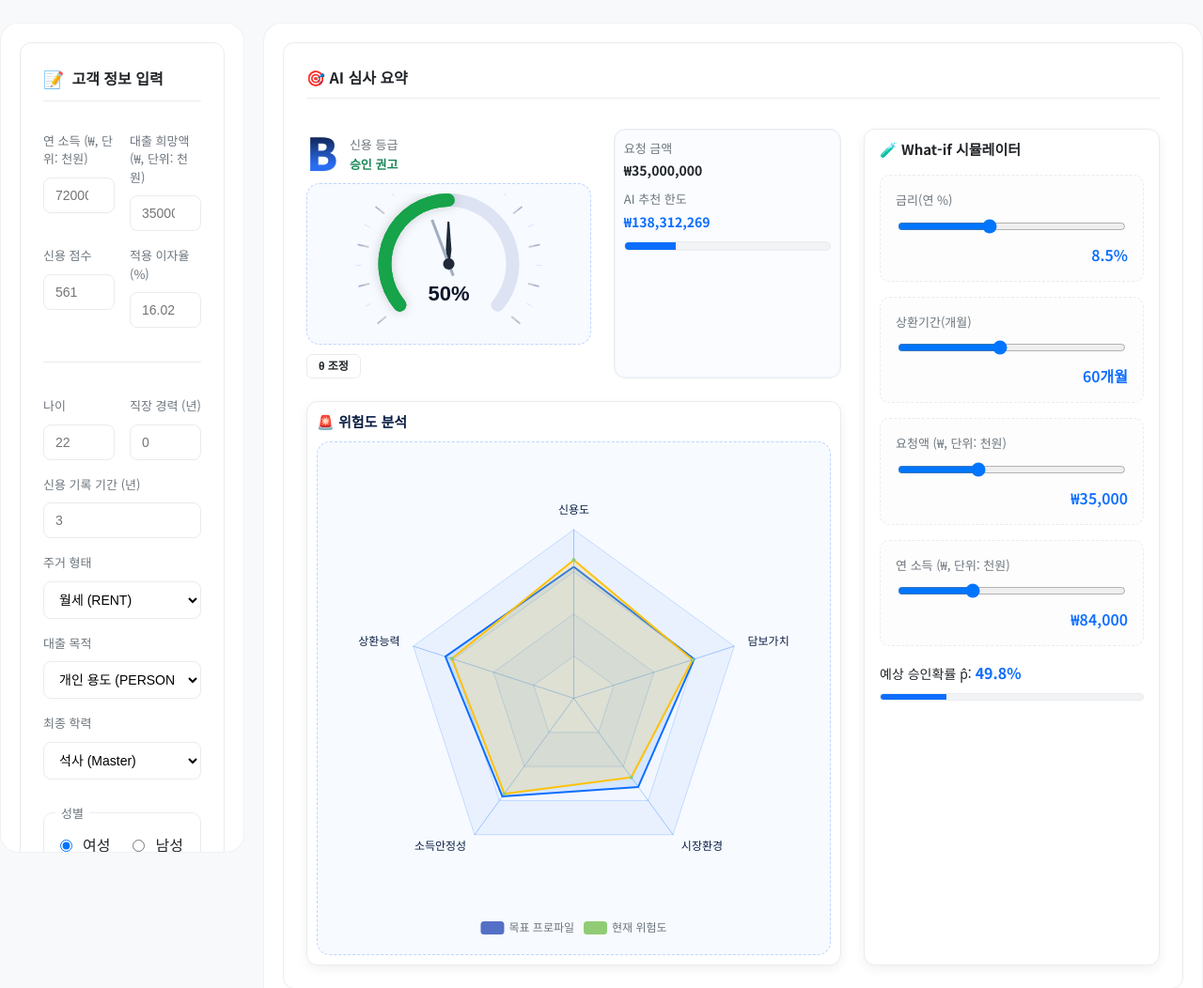
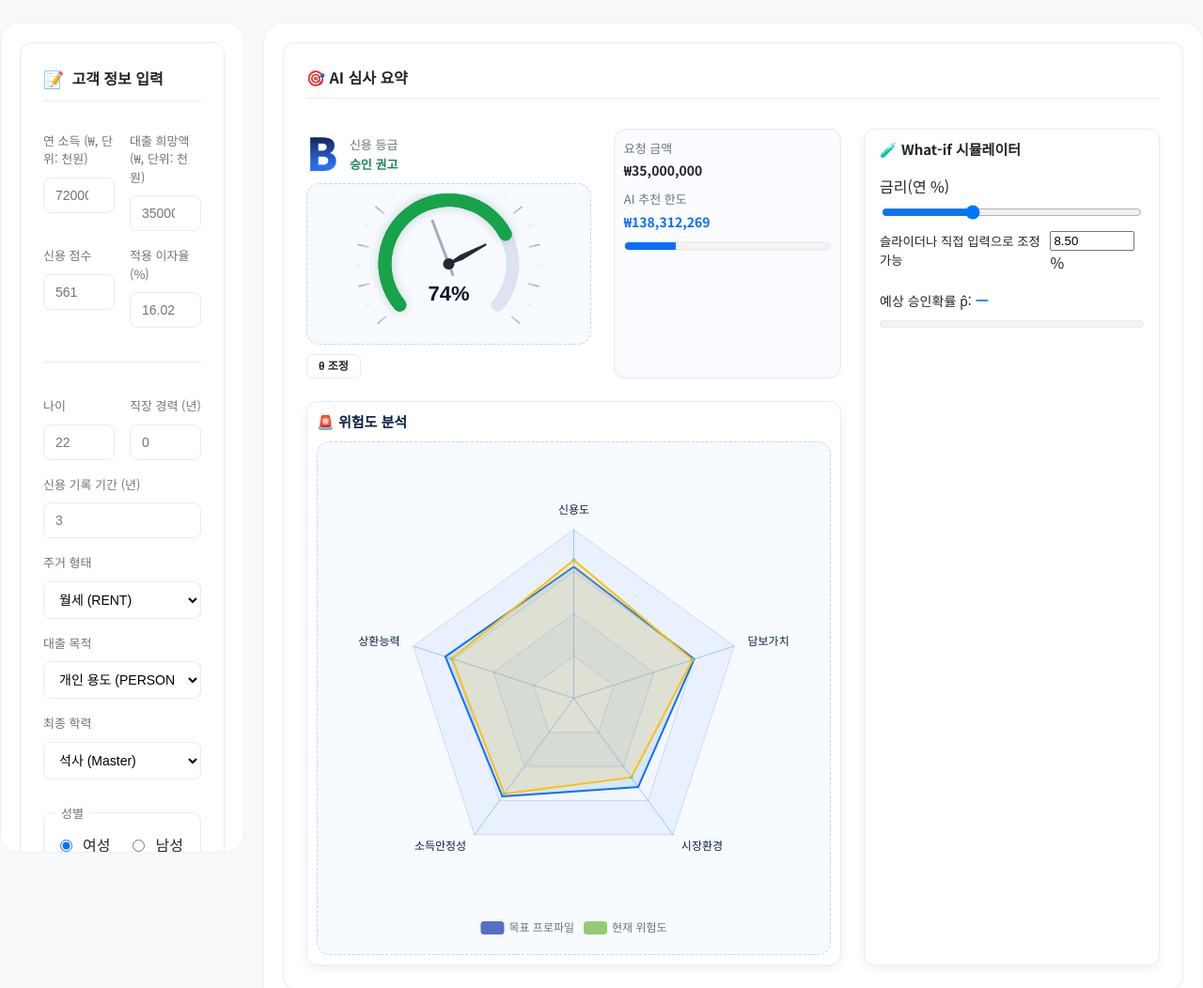
Before and after one commit to dreamwars99/dashboard_django, a Django app: page / in a window 1280 px wide. Shown: the part 88-1140 px from the top of the page at 94% size. Run offline with Django 4.2, Linux system fonts and the light colour scheme.

Commit message:
슬라이더 연동

```diff
--- a/personal/static/personal/index.js
+++ b/personal/static/personal/index.js
@@ -70,6 +70,28 @@
     }, wait);
   };
 }
+
+// 1) 슬라이더(range)와 숫자(number) 양방향 동기화 유틸
+function bindRangeAndNumber(rangeEl, numberEl, onChange) {
+  // -- 슬라이더 → 숫자
+  rangeEl.addEventListener('input', () => {
+    numberEl.value = rangeEl.value;            // 같은 단위(%)로 보관
+    onChange?.(Number(rangeEl.value));         // 변경 콜백으로 외부 업데이트
+  });
+
+  // -- 숫자 → 슬라이더 (유효성 체크 + 클램프)
+  numberEl.addEventListener('input', () => {
+    const min = Number(numberEl.min ?? rangeEl.min ?? 0);
+    const max = Number(numberEl.max ?? rangeEl.max ?? 100);
+    let v = Number(numberEl.value);
+    if (Number.isNaN(v)) return;               // 비숫자 입력 중엔 무시
+    v = Math.min(max, Math.max(min, v));       // 범위 강제
+    numberEl.value = v.toFixed(2);             // 표시 포맷(필요시 조정)
+    rangeEl.value = numberEl.value;            // 슬라이더도 이동
+    onChange?.(v);
+  });
+}
+
 
 /**
  * @description ECharts 인스턴스를 생성하거나 반환한다.
@@ -728,12 +750,12 @@
  * @param {string} initial.grade - 기본 등급.
  */
 function initWhatIfPanel(initial) {
-  const rateEl = document.getElementById('wiRate');
+  const rateEl = document.getElementById('wi_rate_range');
+  const rateNumberEl = document.getElementById('wi_rate_input');
   const termEl = document.getElementById('wiTerm');
   const amountEl = document.getElementById('wiAmount');
   const incomeEl = document.getElementById('wiIncome');
   const outputs = {
-    rate: document.getElementById('wiRateOut'),
     term: document.getElementById('wiTermOut'),
     amount: document.getElementById('wiAmountOut'),
     income: document.getElementById('wiIncomeOut'),
@@ -741,7 +763,7 @@
     progress: document.getElementById('wiProgress'),
   };
 
-  if (!rateEl || !termEl || !amountEl || !incomeEl) return;
+  if (!rateEl || !rateNumberEl || !termEl || !amountEl || !incomeEl) return;
   if (Object.values(outputs).some(function (el) { return !el; })) return;
 
   const defaults = {
@@ -752,12 +774,13 @@
   };
 
   rateEl.value = String(defaults.rate);
+  rateNumberEl.value = Number(defaults.rate).toFixed(2);
   termEl.value = String(defaults.term);
   amountEl.value = String(defaults.amount);
   incomeEl.value = String(defaults.income);
 
   const syncOutputs = function () {
-    outputs.rate.textContent = Number(rateEl.value).toFixed(1) + '%';
+    rateNumberEl.value = Number(rateEl.value || 0).toFixed(2);
     outputs.term.textContent = termEl.value + '개월';
     outputs.amount.textContent = formatKRWThousandUnit(Number(amountEl.value));
     outputs.income.textContent = formatKRWThousandUnit(Number(incomeEl.value));
@@ -784,7 +807,12 @@
   state.whatif.recalculate = recalc;
   const debouncedRecalc = debounce(recalc, 250);
 
-  [rateEl, termEl, amountEl, incomeEl].forEach(function (input) {
+  bindRangeAndNumber(rateEl, rateNumberEl, function () {
+    syncOutputs();
+    debouncedRecalc();
+  });
+
+  [termEl, amountEl, incomeEl].forEach(function (input) {
     input.addEventListener('input', function () {
       syncOutputs();
       debouncedRecalc();
--- a/personal/static/personal/styles.css
+++ b/personal/static/personal/styles.css
@@ -407,3 +407,7 @@
     overscroll-behavior: contain;
   }
 }
+/* 라벨 아래에 슬라이더, 그 아래 값 입력 줄 배치 */
+.kb-field { display: flex; flex-direction: column; gap: 6px; }
+.kb-row   { display: flex; align-items: center; justify-content: space-between; }
+.kb-row input[type="number"] { width: 90px; }
--- a/personal/templates/personal/index.html
+++ b/personal/templates/personal/index.html
@@ -194,27 +194,35 @@
             <div class="kb-summary__whatif" id="whatIfPanel">
               <h3 class="kb-summary__whatif-title">🧪 What-if 시뮬레이터</h3>
               <div class="whatif-stack">
-                <div class="whatif-ctrl">
-                  <label class="whatif-label" for="wiRate">금리(연 %)</label>
-                  <input id="wiRate" type="range" min="1" max="20" step="0.1" aria-describedby="wiRateOut" />
-                  <output id="wiRateOut" class="whatif-output">—</output>
+                <!-- 금리(연 %) — 라벨 아래 슬라이더, 그 아래 숫자 입력 -->
+                <div class="kb-field" id="wi_rate_field">
+                  <label for="wi_rate_range">금리(연 %)</label>
+
+                  <!-- 슬라이더: - step은 0.01% 단위 (필요시 조정) -->
+                  <input
+                    id="wi_rate_range"
+                    type="range"
+                    min="0" max="25" step="0.01"
+                    value="8.50"
+                    aria-describedby="wi_rate_help"
+                  />
+
+                  <!-- 값 입력 줄: 오른쪽 숫자 입력 → % -->
+                  <div class="kb-row">
+                    <small id="wi_rate_help">슬라이더나 직접 입력으로 조정 가능</small>
+                    <div>
+                      <input
+                        id="wi_rate_input"
+                        type="number"
+                        min="0" max="25" step="0.01"
+                        value="8.50"
+                        inputmode="decimal"
+                        aria-label="금리(연 %, 숫자 입력)"
+                      />
+                      <span>%</span>
+                    </div>
+                  </div>
                 </div>
-                <div class="whatif-ctrl">
-                  <label class="whatif-label" for="wiTerm">상환기간(개월)</label>
-                  <input id="wiTerm" type="range" min="12" max="120" step="12" aria-describedby="wiTermOut" />
-                  <output id="wiTermOut" class="whatif-output">—</output>
-                </div>
-                <div class="whatif-ctrl">
-                  <label class="whatif-label" for="wiAmount">요청액 (₩, 단위: 천원)</label>
-                  <input id="wiAmount" type="range" min="1000000" max="100000000" step="500000" aria-describedby="wiAmountOut" />
-                  <output id="wiAmountOut" class="whatif-output">—</output>
-                </div>
-                <div class="whatif-ctrl">
-                  <label class="whatif-label" for="wiIncome">연 소득 (₩, 단위: 천원)</label>
-                  <input id="wiIncome" type="range" min="12000000" max="240000000" step="1000000" aria-describedby="wiIncomeOut" />
-                  <output id="wiIncomeOut" class="whatif-output">—</output>
-                </div>
-              </div>
               <div class="whatif-result whatif-result--compact" aria-live="polite">
                 <div>예상 승인확률 p̂: <strong id="wiPHat">—</strong></div>
                 <div class="kb-progress" aria-label="What-if 요청 대 추천 한도 비율">
```
Also changed, not shown: personal/static/personal/utils.js (added, +31 -0 lines).
